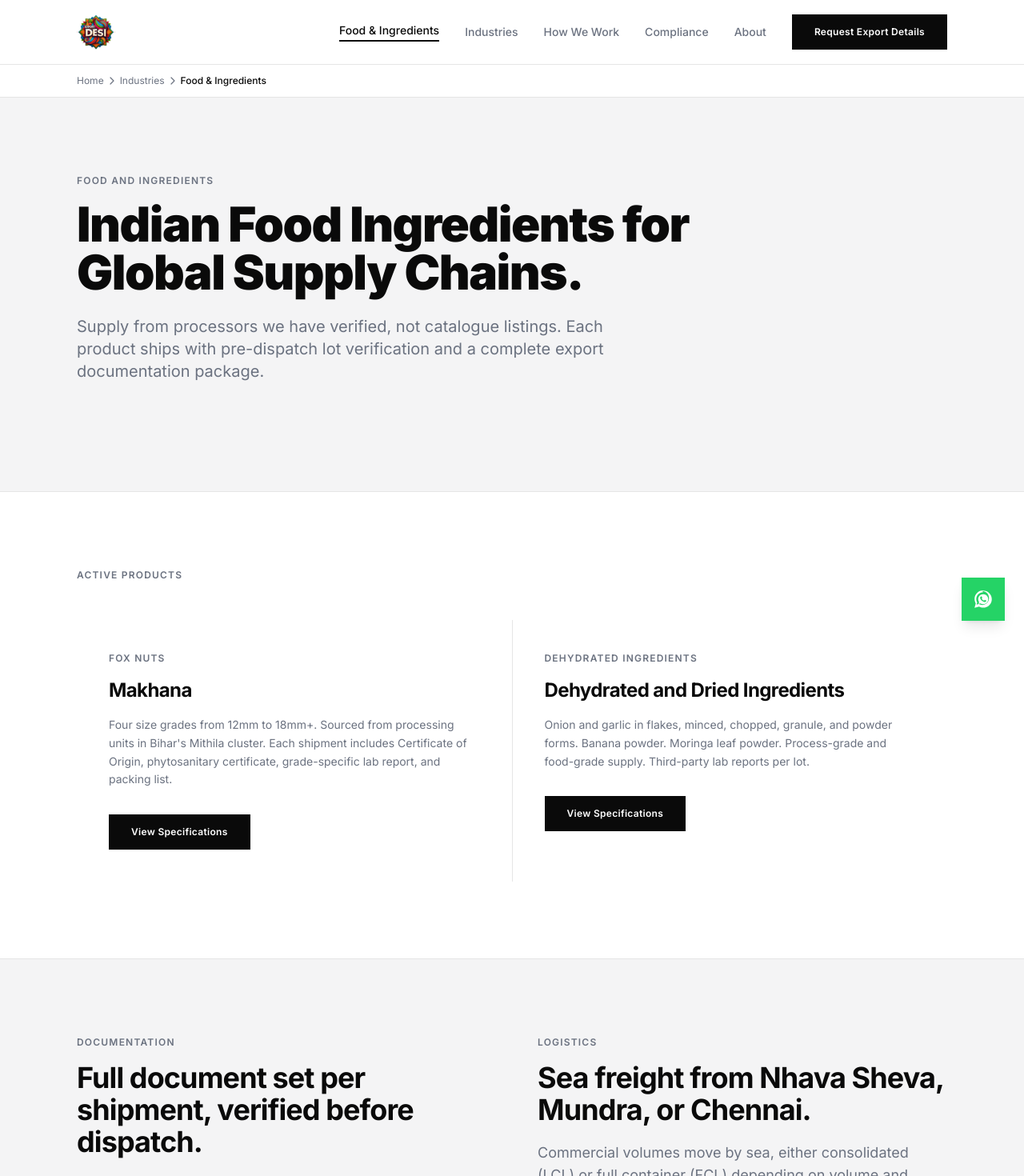
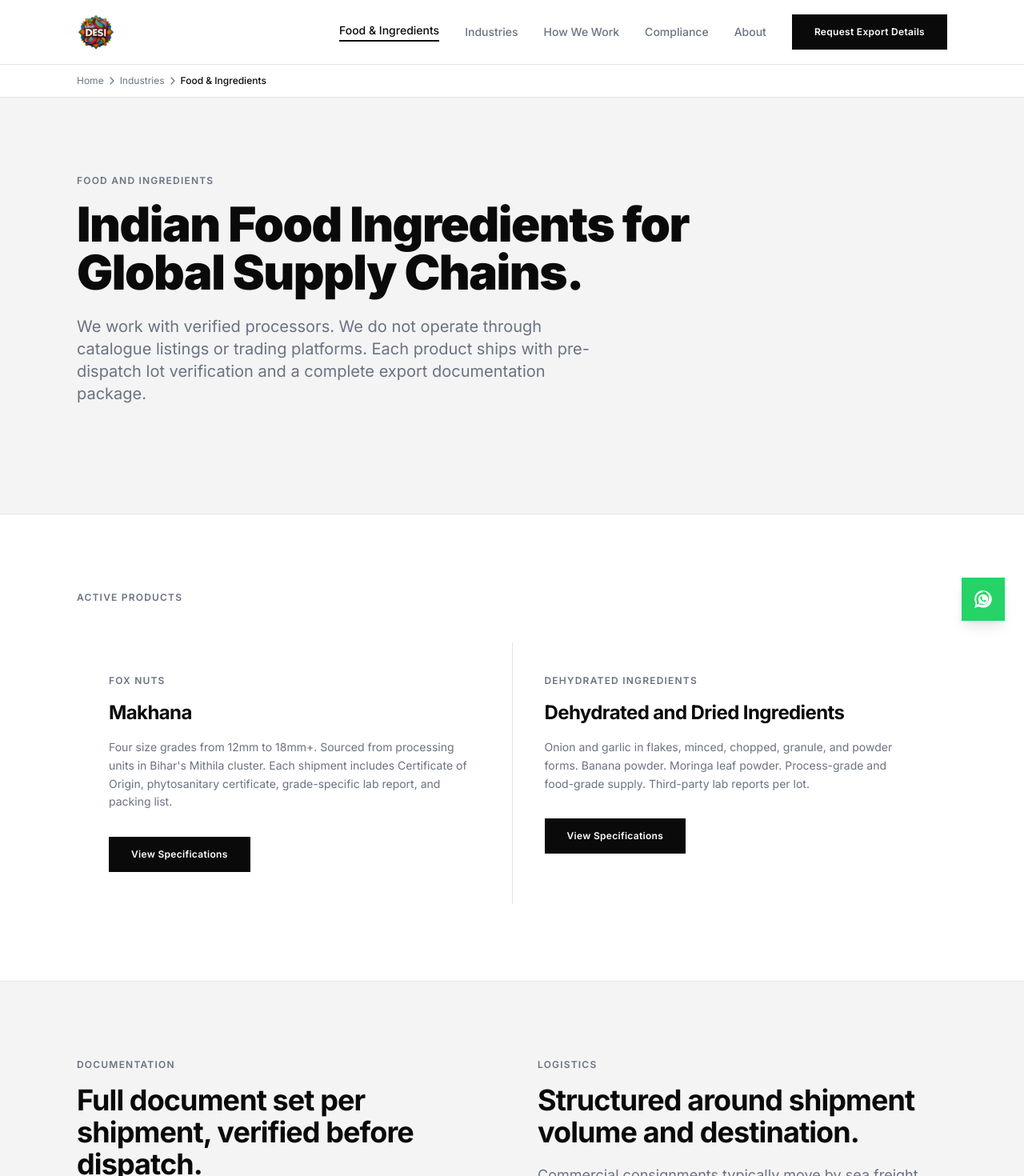
Before and after one commit to exportdesi/ExportDesi-web, a React (Vite) app: page /industries/food-ingredients in a window 1280 px wide. Shown: the top 1470 px of the page at 80% size. Built offline with nearby package versions, Linux system fonts and the light colour scheme.

Commit message:
copy: update food ingredients hero subtitle and logistics section

```diff
--- a/src/pages/FoodIngredientsPage.jsx
+++ b/src/pages/FoodIngredientsPage.jsx
@@ -30,7 +30,7 @@ export default function FoodIngredientsPage() {
             <HeroSection
                 label="Food and Ingredients"
                 title="Indian Food Ingredients for Global Supply Chains."
-                subtitle="Supply from processors we have verified, not catalogue listings. Each product ships with pre-dispatch lot verification and a complete export documentation package."
+                subtitle="We work with verified processors. We do not operate through catalogue listings or trading platforms. Each product ships with pre-dispatch lot verification and a complete export documentation package."
                 background="surface"
             />
 
@@ -65,10 +65,10 @@ export default function FoodIngredientsPage() {
                         />
                         <ContentBlock
                             label="Logistics"
-                            heading="Sea freight from Nhava Sheva, Mundra, or Chennai."
+                            heading="Structured around shipment volume and destination."
                             paragraphs={[
-                                'Commercial volumes move by sea, either consolidated (LCL) or full container (FCL) depending on volume and product. Port selection is determined by processor location and freight rates at time of booking. Air freight is available for samples.',
-                                'We accommodate FOB, CIF, and DAP Incoterms. Incoterm selection is confirmed at PI stage.',
+                                'Commercial consignments typically move by sea freight, either consolidated (LCL) or full container (FCL), depending on order size. Ports are selected based on processor location and prevailing freight conditions, including Nhava Sheva, Mundra, and Chennai. Air freight is available for samples and urgent dispatches.',
+                                'Incoterms are confirmed at the Proforma Invoice stage and may include FOB, CIF, or DAP depending on buyer preference and destination requirements.',
                             ]}
                         />
                     </div>
```
